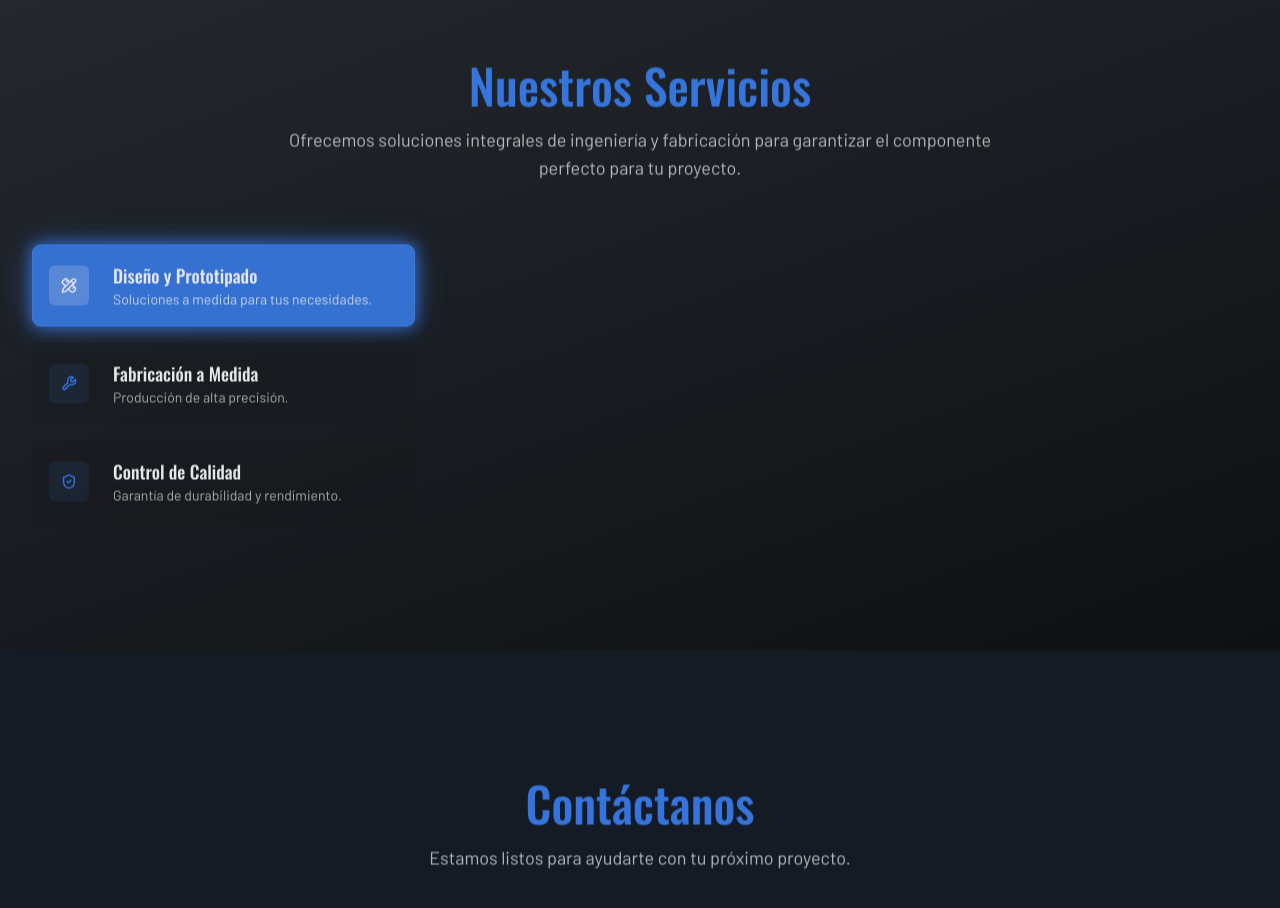
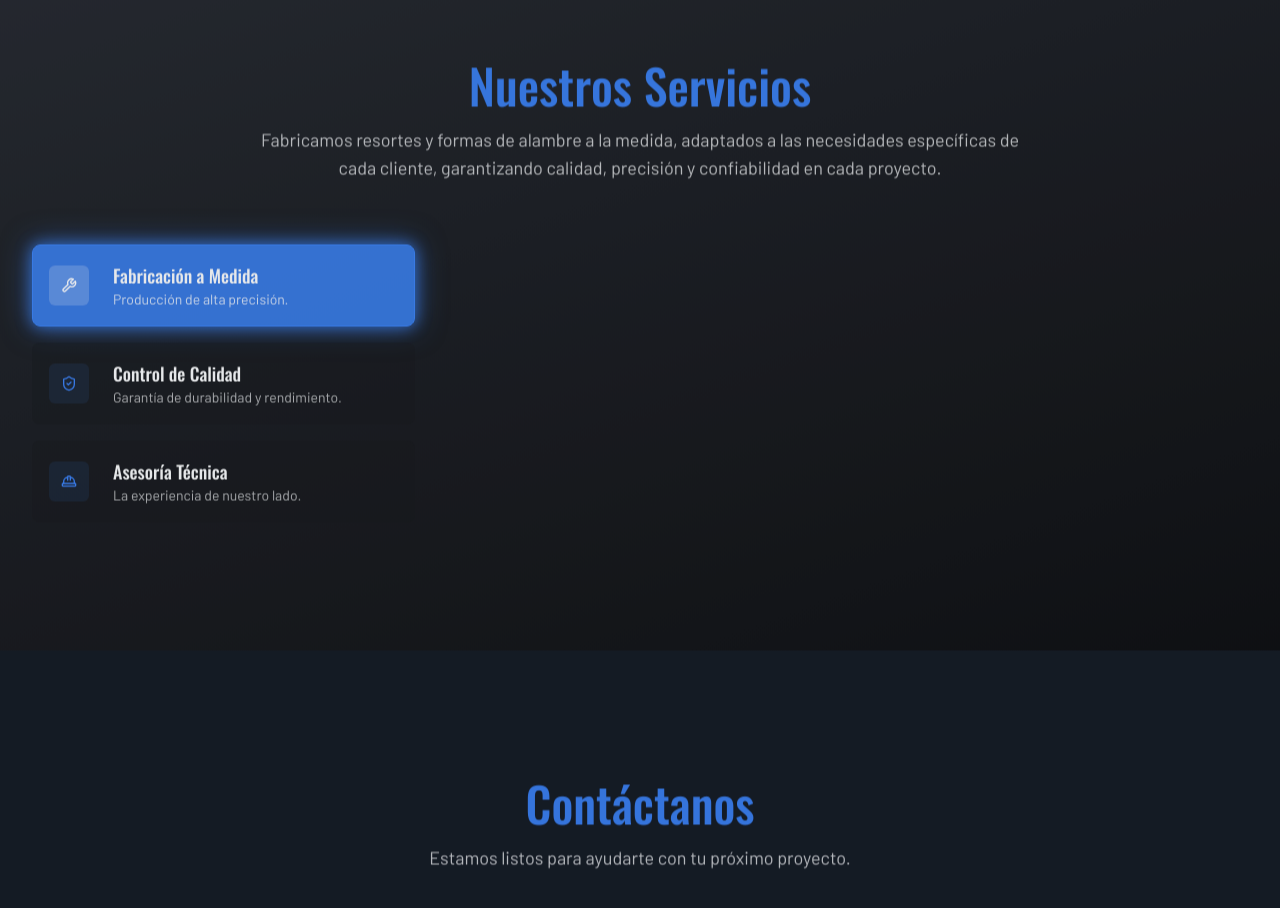
Before and after one commit to Akkabra/formaresortelegosas, a Next.js app: page / in a window 1280 px wide. Shown: the part 2520-3428 px from the top of the page. Built offline with nearby package versions, Linux system fonts and the light colour scheme.

Commit message:
Elimina esta opcion completa (_for element <Button>_)

```diff
--- a/src/components/sections/services-section.tsx
+++ b/src/components/sections/services-section.tsx
@@ -12,7 +12,7 @@ import {
   CarouselNext,
   CarouselPrevious,
 } from "@/components/ui/carousel";
-import { PencilRuler, Wrench, ShieldCheck, HardHat, LucideIcon } from "lucide-react";
+import { Wrench, ShieldCheck, HardHat, LucideIcon } from "lucide-react";
 import { cn } from "@/lib/utils";
 
 type Service = {
@@ -24,13 +24,6 @@ type Service = {
 };
 
 const services: Service[] = [
-  {
-    id: "design",
-    title: "Diseño y Prototipado",
-    description: "Soluciones a medida para tus necesidades.",
-    details: "Colaboramos contigo para diseñar y prototipar resortes que cumplan con tus especificaciones exactas, utilizando software avanzado y pruebas rigurosas para garantizar el rendimiento óptimo.",
-    icon: PencilRuler
-  },
   {
     id: "manufacturing",
     title: "Fabricación a Medida",
@@ -44,6 +37,13 @@ const services: Service[] = [
     description: "Garantía de durabilidad y rendimiento.",
     details: "Cada producto pasa por un estricto proceso de control de calidad, que incluye pruebas de carga, fatiga y dimensionales, para asegurar que cumple con los más altos estándares de la industria.",
     icon: ShieldCheck
+  },
+  {
+    id: "consulting",
+    title: "Asesoría Técnica",
+    description: "La experiencia de nuestro lado.",
+    details: "Nuestro equipo de expertos te brinda asesoramiento técnico para seleccionar el material, diseño y tipo de resorte más adecuado para tu proyecto, optimizando costes y funcionalidad.",
+    icon: HardHat
   },
 ];
 
@@ -86,7 +86,7 @@ export default function ServicesSection() {
             Nuestros Servicios
           </h2>
           <p className="mt-4 text-lg text-center max-w-3xl mx-auto text-foreground/80">
-            Ofrecemos soluciones integrales de ingeniería y fabricación para garantizar el componente perfecto para tu proyecto.
+            Fabricamos resortes y formas de alambre a la medida, adaptados a las necesidades específicas de cada cliente, garantizando calidad, precisión y confiabilidad en cada proyecto.
           </p>
         </AnimateOnScroll>
 
```
